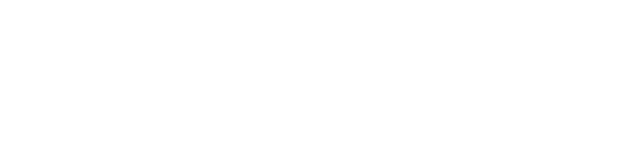
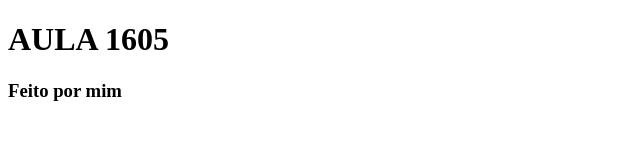
Before and after one commit to aaFranks/Aula1605, a plain HTML site: page index.html in a window 1280 px wide. Shown: the whole page, without its empty margins (0-640 px from the left). Drawn offline with Linux system fonts and the light colour scheme.

Commit message:
colocando um titulo

```diff
--- a/index.html
+++ b/index.html
@@ -4,9 +4,10 @@
     <meta charset="UTF-8">
     <meta http-equiv="X-UA-Compatible" content="IE=edge">
     <meta name="viewport" content="width=device-width, initial-scale=1.0">
-    <title>Document</title>
+    <title>Aula legal uwu</title>
 </head>
 <body>
-
+    <h1>AULA 1605</h1>
+    <h3>Feito por mim</h3>
 </body>
 </html>
```
